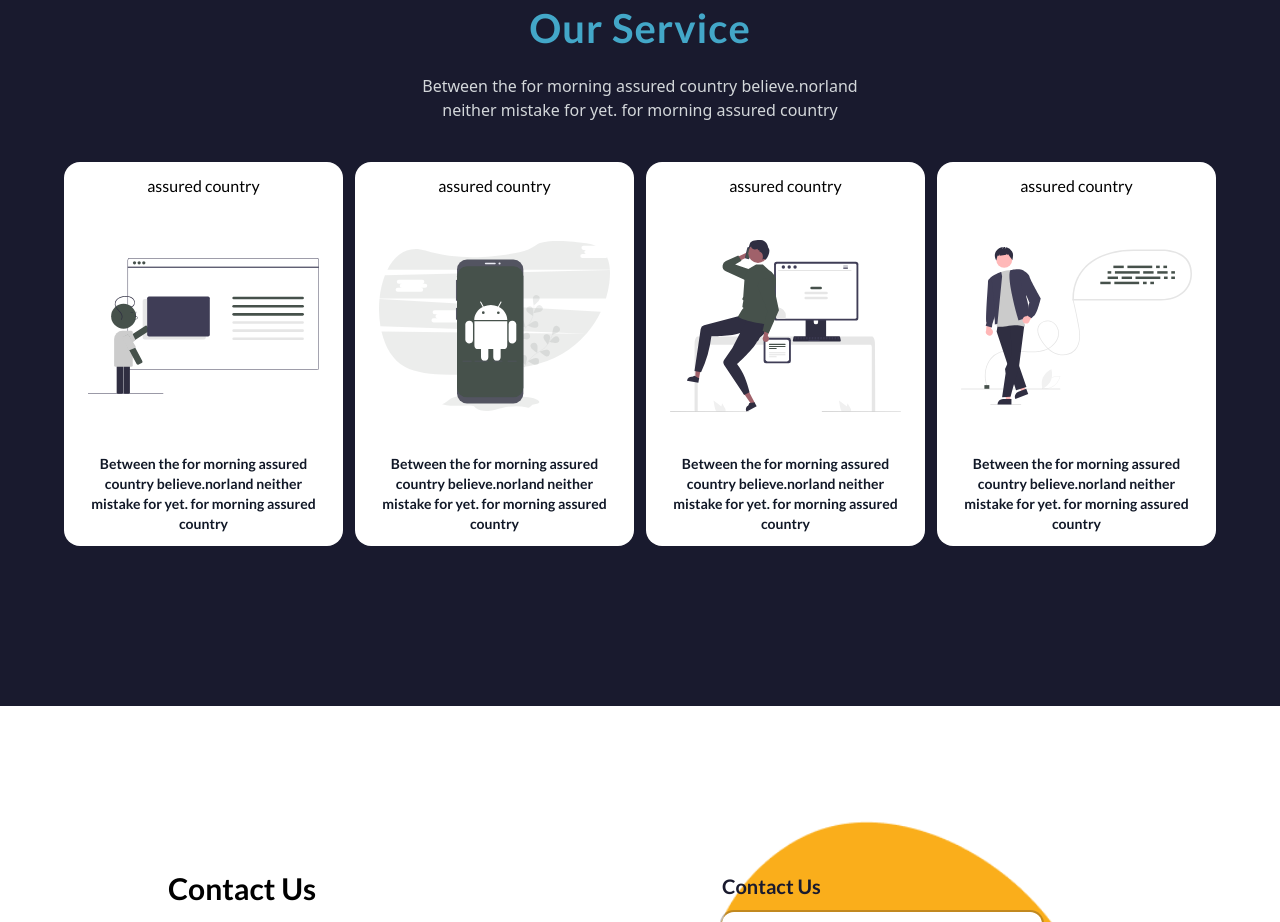
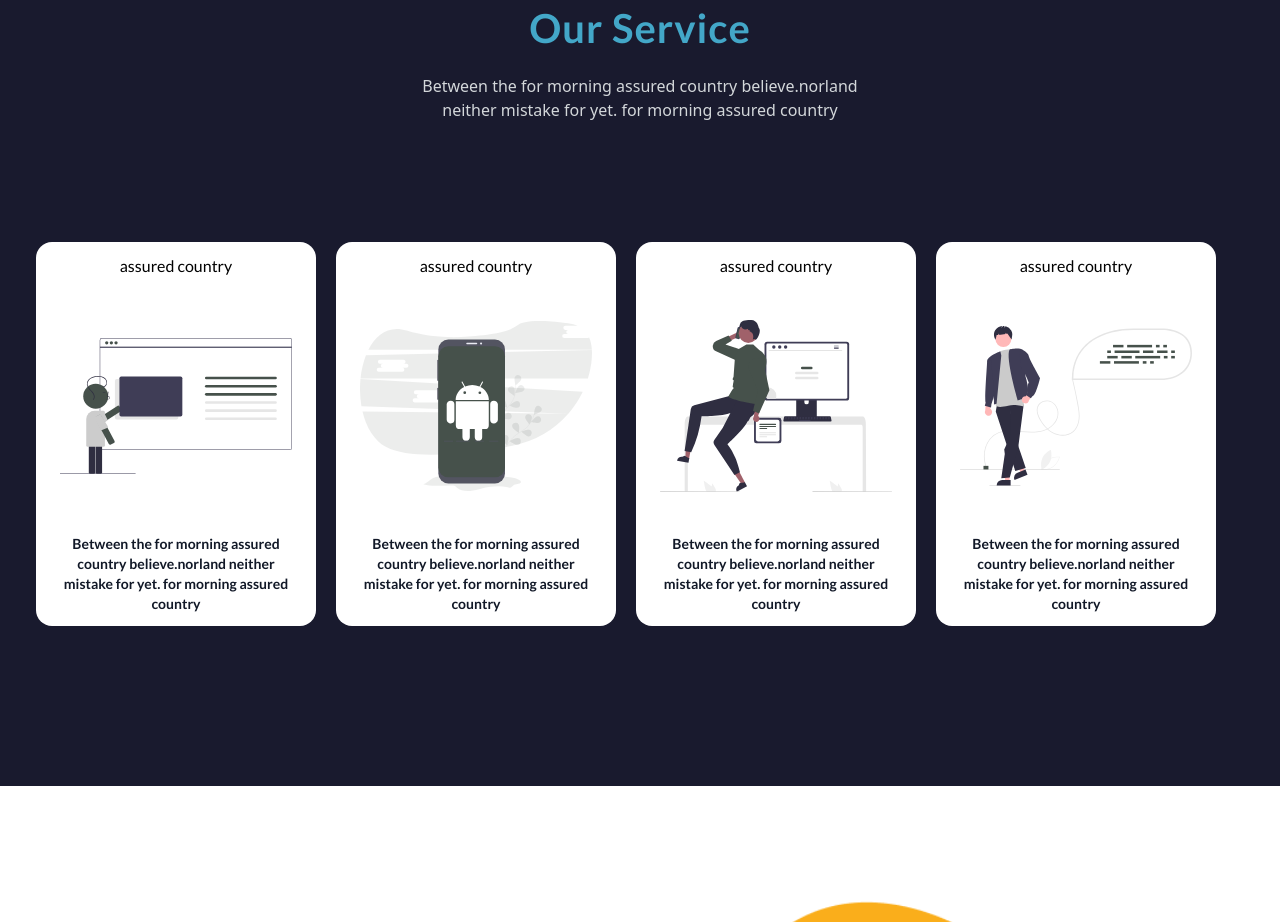
Before and after one commit to natnael-OQP/erq-maed, a Next.js app: page /about in a window 1280 px wide. Shown: the part 1640-2562 px from the top of the page. Built offline with nearby package versions, Linux system fonts and the light colour scheme.

Commit message:
scroll vertical

```diff
--- a/components/service_card.js
+++ b/components/service_card.js
@@ -2,7 +2,7 @@ import Image from "next/image";
 
 const Service_Card = ({title='course for common',image,description}) => {
     return (
-		<div className="fy w-full h-[310px] mx-auto sm:max-w-[280px] md:h-96 cursor-pointer transition ease-linear transform hover:-translate-y-2 duration-300    bg-white rounded-2xl items-center px-6 py-3">
+		<div className="fy scroll-ml-6 snap-center md:snap-start select-none snap-always  h-[310px] mx-auto min-w-[280px] md:h-96 cursor-pointer bg-white rounded-xl sm:rounded-2xl items-center px-6 py-3">
 			<h3>{title}</h3>
 			<div className="w-full relative flex-grow my-3">
 				<Image
--- a/pages/about.js
+++ b/pages/about.js
@@ -86,7 +86,7 @@ const About = ({about_us:{paragraph1,paragraph2,paragraph3}, service }) => {
 					neither mistake for yet. for morning assured country
 				</p>
 				{/* service cards */}
-				<div className="grid gap-y-4 md:gap-x-3 lg:grid-cols-4 px-6 md:px-16 py-10 ">
+				<div className="fx snap-x mt-20 gap-x-4 snap-mandatory  scroll-smooth md:gap-x-3  px-6 md:px-16 py-10 overflow-x-scroll w-full ">
 					{service.map(({ image, title, description }) => {
 						const card = new serviceCard(title, image, description);
 						return (
```
